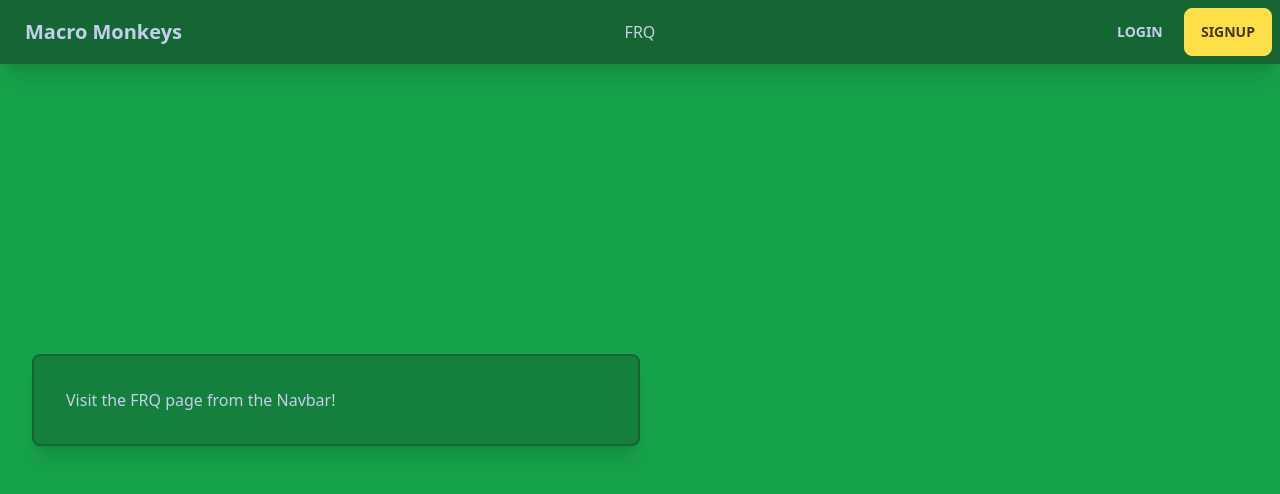
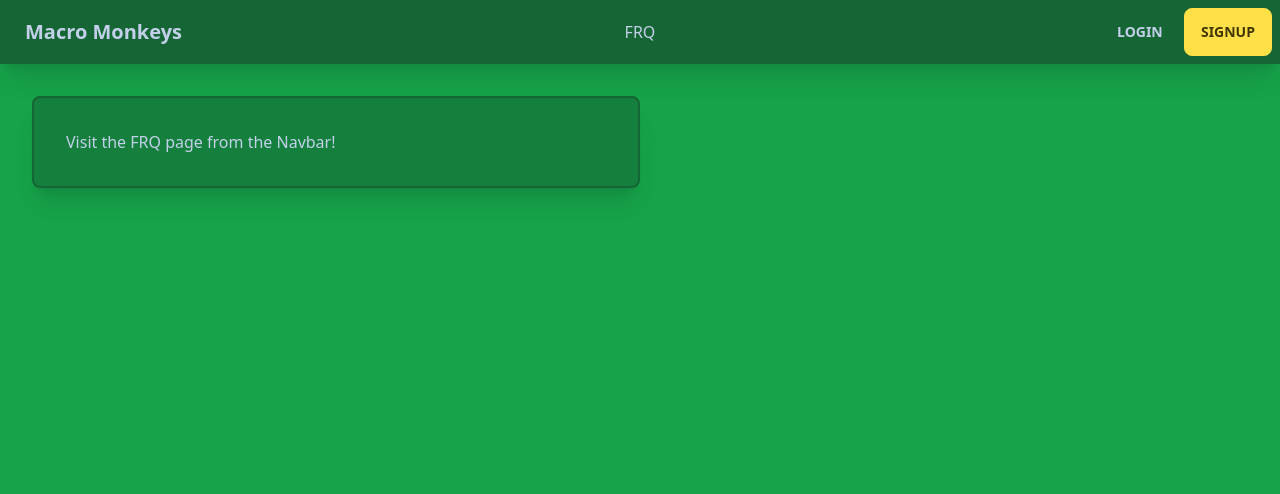
Before and after one commit to nicm2/macro-monkeys, a SvelteKit app: page / in a window 1280 px wide. Shown: the top 494 px of the page. Built offline with nearby package versions, Linux system fonts and the light colour scheme; no server answers.

Commit message:
finalizing fixes

```diff
--- a/src/components/Card.svelte
+++ b/src/components/Card.svelte
@@ -4,7 +4,7 @@
 	export let link: string;
 </script>
 
-<div class="card w-96 bg-green-700 shadow-xl">
+<div class="card w-96 bg-green-700 shadow-xl border-green-800 border-2">
     <div class="card-body">
       <h2 class="card-title">{title}</h2>
       <p>{text}</p>
--- a/src/routes/(default)/+page.svelte
+++ b/src/routes/(default)/+page.svelte
@@ -1,6 +1,6 @@
 <div class="flex px-8 py-24 bg-green-600 h-screen w-screen">
 
-    <div class="flex flex-col bg-green-700 border-green-800 border-2 rounded-lg shadow-xl w-96 md:w-1/2 h-fit self-center p-8">
+    <div class="flex flex-col bg-green-700 border-green-800 border-2 rounded-lg shadow-xl w-96 md:w-1/2 h-fit p-8">
 
         <p>Visit the FRQ page from the Navbar!</p>
 
```
